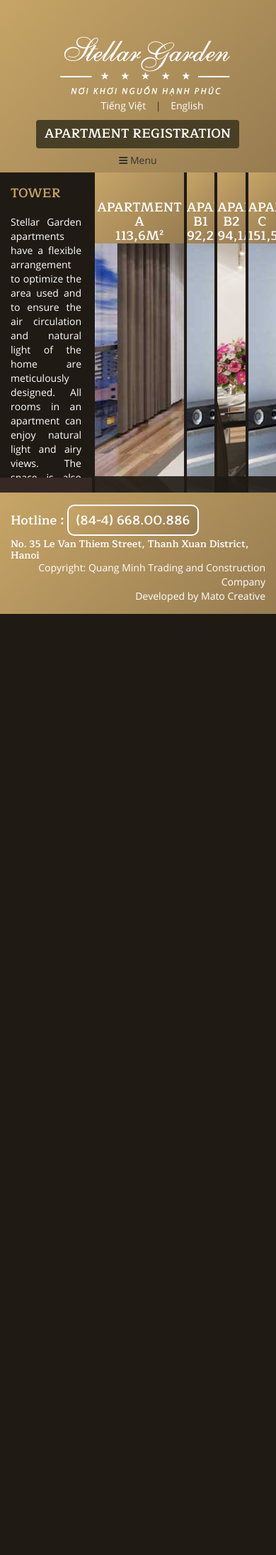
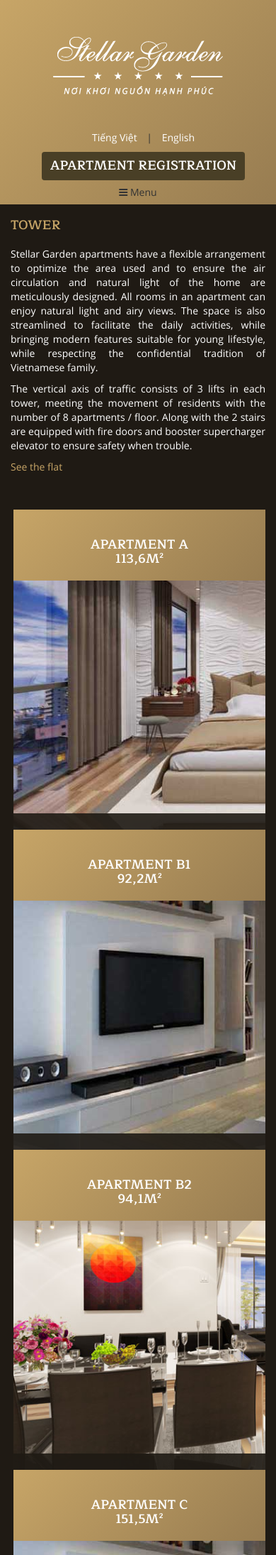
Before and after one commit to vinhan16sep/stellar, a CodeIgniter app: page /stellar/index.php/proresident/index in a window 390 px wide; the page is wider, and only the part inside the window is pictured. Shown: the top 2191 px of that part at 71% size. Before the commit the page ends 865 px from the top of that part, so only its background shows below. Run offline with CodeIgniter, Linux system fonts and the light colour scheme; data comes from the database, SQL or seed files in the repository; some libraries are stand-ins or nearby versions; some web fonts are replaced.

Commit message:
rebuild done

```diff
--- a/application/views/proresident.php
+++ b/application/views/proresident.php
@@ -1,6 +1,6 @@
 <div class="container-fluid">
 <!-- InstanceBeginEditable name="content" -->
-<div class="col-lg-4 col-md-4 col-sm-4 col-xs-4 content_left">
+<div class="col-md-4 col-sm-4 col-xs-12 content_left">
     <h4 class="title"><?php echo $this->lang->line('Tower'); ?></h4>
     <div class="text fadeinUp">
         <p class="paragraph"><?php echo $this->lang->line('Tower_1'); ?></p>
@@ -8,7 +8,7 @@
         <a href="#" id="map"><?php echo $this->lang->line('Tower_view_more'); ?></a>
     </div>
 </div>
-<div class="col-lg-8 col-md-8 col-sm-8 col-xs-8 content_right reset_padding resident">
+<div class="col-md-8 col-sm-8 col-xs-12 content_right resident">
     <div class="room_select" id="room_select">
         <div class="room" id="room_a">
             <div class="wrapper">
--- a/application/views/templates/public_parts/master_footer_view.php
+++ b/application/views/templates/public_parts/master_footer_view.php
@@ -7,7 +7,7 @@
                 </div>
                 <div class="right col-md-6 col-sm-6 col-xs-12">
                     <p><?php echo $this->lang->line('coppy_right_1'); ?></p>
-                    <p><?php echo $this->lang->line('coppy_right_2'); ?></p>
+                    <!--<p><?php echo $this->lang->line('coppy_right_2'); ?></p>-->
                 </div>
 
             </div>
@@ -17,7 +17,7 @@
 </section>
 <!-- Modal -->
 <div class="modal fade" id="register" tabindex="-1" role="dialog" aria-labelledby="registerLabel">
-  <div class="modal-dialog" role="document">
+  <div class="modal-dialog modal-lg" role="document">
     <div class="modal-content">
       <div class="modal-header">
         <button type="button" class="close" data-dismiss="modal" aria-label="Close"><span aria-hidden="true">&times;</span></button>
@@ -25,7 +25,7 @@
       </div>
       <div class="modal-body">
           <?php echo form_open("/homepage/register", array('method'=>'post','class' => 'form-horizontal','id'=>'register-from')); ?>
-        <table>
+        <table class="table">
             <tr>
                 <th colspan="3"><h4 class="title"><?php echo $this->lang->line('CUSTOMER_INFORMATION'); ?></h4></th>
             </tr>
@@ -65,13 +65,13 @@
                 <th><input type="number" class="form-control" id="InputFax"  name="fax"  placeholder="<?php echo $this->lang->line('CUSTOMER_INFORMATION_Fax'); ?>"></th>
             </tr>-->
         </table>
-        <table>
+        <div class="table-responsive">
+            <table class="table">
                 <tr>
                     <th colspan="5"><h4 class="title"><?php echo $this->lang->line('CUSTOMER_INFORMATION_CONCERN'); ?></h4></th>
                 </tr>
                 <tr>
                     <th><?php echo $this->lang->line('CUSTOMER_INFORMATION_Acreage'); ?></th>
-                <th>&nbsp;</th>
                     <th>
                         <label class="checkbox-inline">
                             <input type="radio" id="select_a" name="acreage" value=" 113,6m2 (3 phòng ngủ) ">
@@ -98,7 +98,10 @@
                     </th>
                 </tr>
             </table>
-        <table>
+        </div>
+
+        <div class="table-responsive">
+            <table class="table">
                 <tr>
                     <th colspan="4"><h4 class="title"><?php echo $this->lang->line('CUSTOMER_INFORMATION_Know_STELLAR'); ?></h4></th>
                 </tr>
@@ -141,6 +144,8 @@
                     </th>
                 </tr>
             </table>
+        </div>
+
           <?php echo form_close(); ?>
       </div>
       <div class="modal-footer">
--- a/assets/public/style.css
+++ b/assets/public/style.css
@@ -66,11 +66,17 @@ h1, h2, h3, h4, h5, .nav, .register button{
 }
 
 .container_head .left a img{
-	margin-top:35px;
-	margin-left:20px;
+	padding:35px 20px;
+}
+
+.container_head .right{
+	text-align: right;
+	padding-right: 30px;
+	padding-top: 35px;
 }
 
 .container_head .right ul{
+	padding-left: 0;
 	list-style:none;
 }
 
@@ -93,6 +99,11 @@ h1, h2, h3, h4, h5, .nav, .register button{
 	.container_head .left,
 	.container_head .right{
 		text-align: center;
+	}
+
+	.container_head .right{
+		padding-top: 10px;
+		padding-right: 0;
 	}
 }
 
@@ -397,6 +408,29 @@ ul.nav .sub_nav > ul{
 	cursor:pointer;
 }
 
+/*
+====================== PRODUCT RESIDENT ======================
+ */
+
+@media (max-width: 768px) {
+	.room{
+		width: 100%;
+	}
+}
+
+@media (max-width: 970px) {
+	.room .wrapper img {
+		top: 0;
+		left: -5%;
+	}
+
+	.room .wrapper:hover img {
+		top: 0;
+		left: 0;
+	}
+}
+
+
 .slide{
 	height:fit-content;
 	overflow:hidden;
@@ -440,7 +474,7 @@ ul.nav .sub_nav > ul{
 }
 
 .container_foot .right p{
-	margin:0 0 0;
+	margin:25px 0 0;
 	text-align:right;
 }
 
```
Lines whose indentation alone changed are shown as unchanged.
